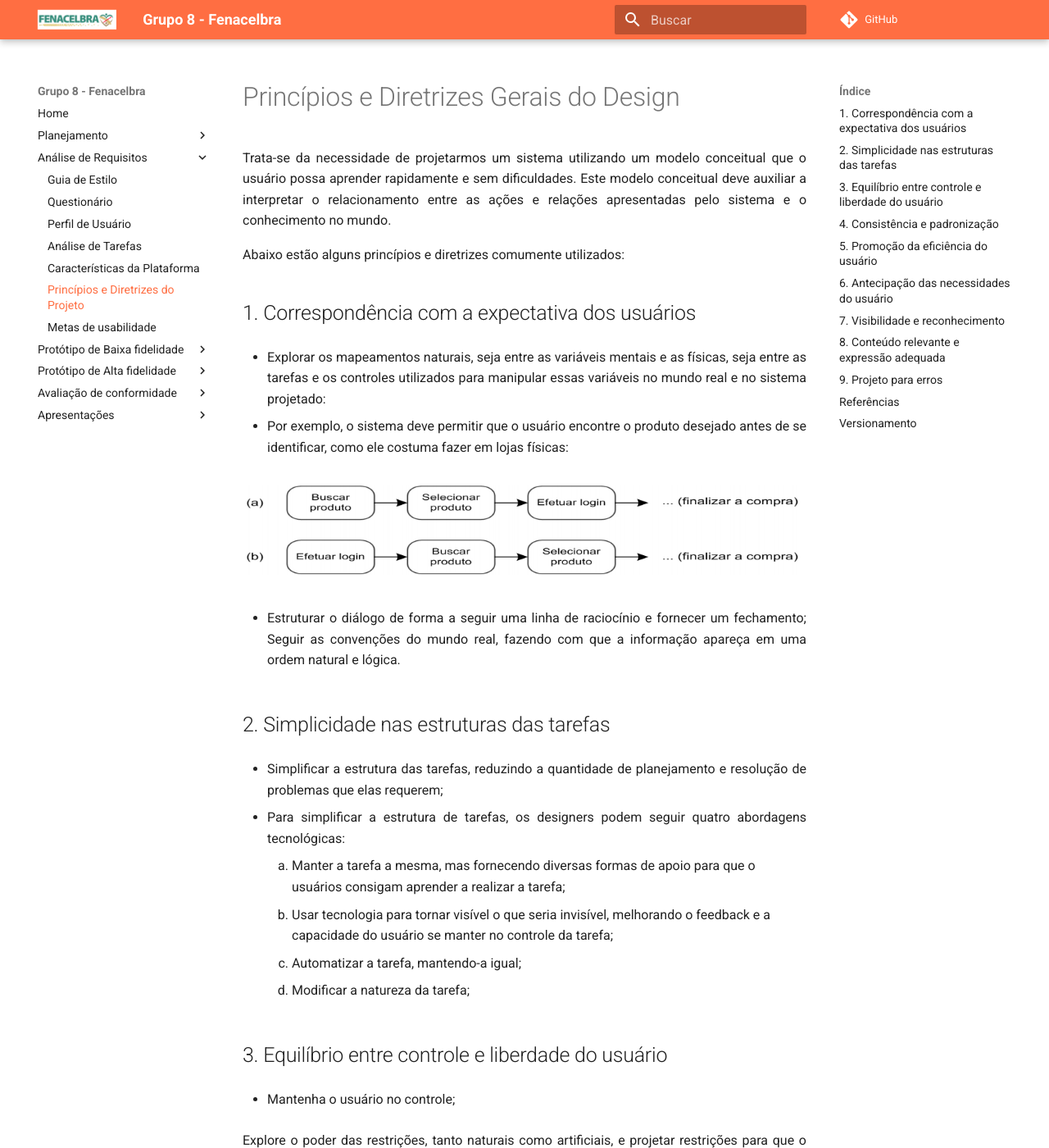
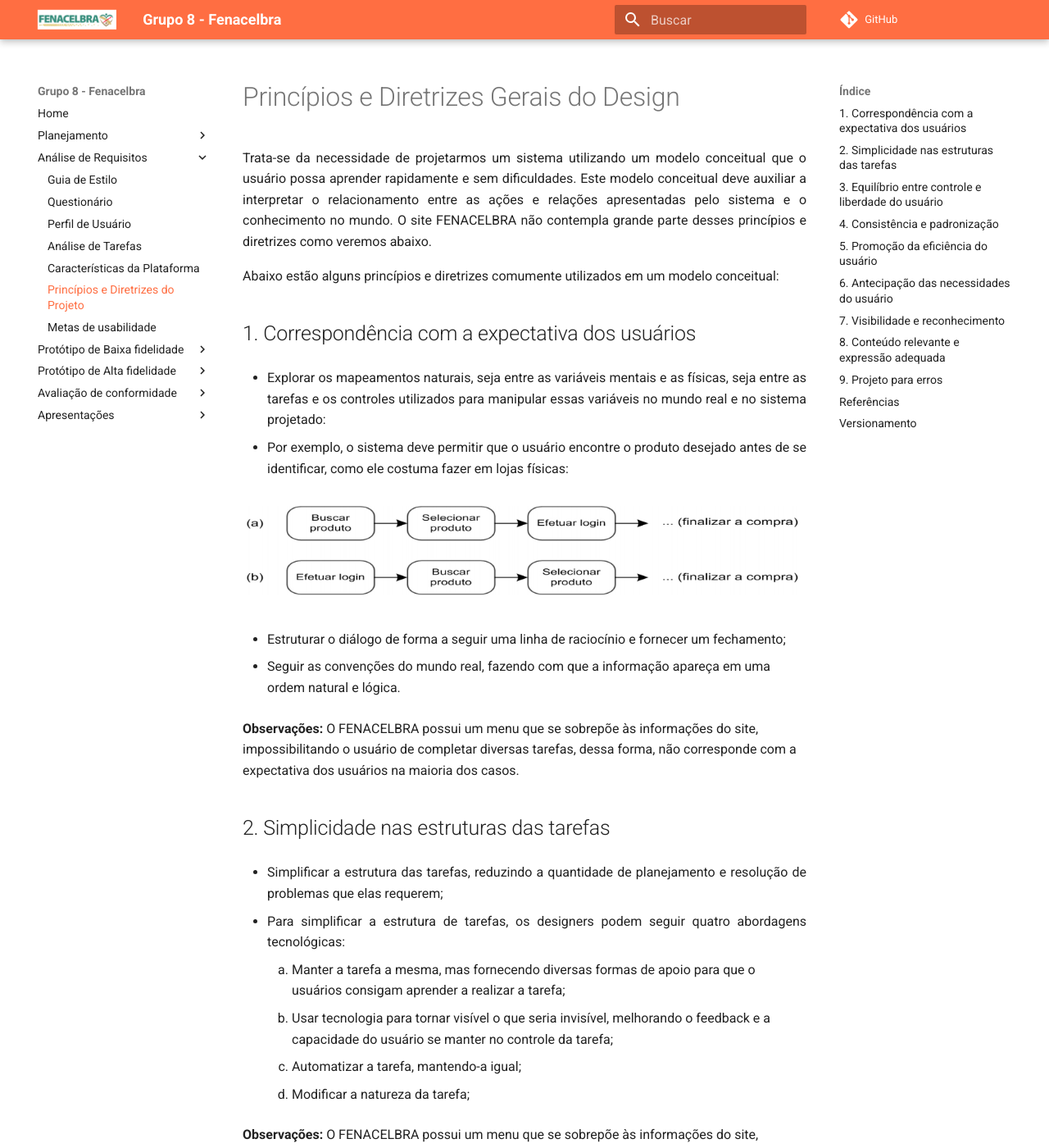
Before and after one commit to Interacao-Humano-Computador/2019.2-FENALCEBRA, an MkDocs documentation site: the page built from docs/analise/principios_diretrizes.md, in a window 1280 px wide and 1400 px high. Shown: the whole window at 82% size. Built offline with MkDocs 1.6.1 and Material for MkDocs 9.7.7, drawn with Linux system fonts in a browser that asks for light colours; comment, search, counter and statistics services are not loaded; some of the changed text lies outside the part shown.

Commit message:
Melhorias no doc de Principios e Diretrizes

```diff
--- a/docs/analise/principios_diretrizes.md
+++ b/docs/analise/principios_diretrizes.md
@@ -1,8 +1,8 @@
 # Princípios e Diretrizes Gerais do Design
 
-<p align="justify">Trata-se da necessidade de projetarmos um sistema utilizando um modelo conceitual que o usuário possa aprender rapidamente e sem dificuldades. Este modelo conceitual deve auxiliar a interpretar o relacionamento entre as ações e relações apresentadas pelo sistema e o conhecimento no mundo.</p>
+<p align="justify">Trata-se da necessidade de projetarmos um sistema utilizando um modelo conceitual que o usuário possa aprender rapidamente e sem dificuldades. Este modelo conceitual deve auxiliar a interpretar o relacionamento entre as ações e relações apresentadas pelo sistema e o conhecimento no mundo. O site FENACELBRA não contempla grande parte desses princípios e diretrizes como veremos abaixo.</p>
 
-<p align="justify">Abaixo estão alguns princípios e diretrizes comumente utilizados:</p>
+<p align="justify">Abaixo estão alguns princípios e diretrizes comumente utilizados em um modelo conceitual:</p>
 
 ## 1. Correspondência com a expectativa dos usuários
 
@@ -14,7 +14,9 @@
 
 
 - <p align="justify">Estruturar o diálogo de forma a seguir uma linha de raciocínio e fornecer um fechamento;
-Seguir as convenções do mundo real, fazendo com que a informação apareça em uma ordem natural e lógica.</p>
+- Seguir as convenções do mundo real, fazendo com que a informação apareça em uma ordem natural e lógica.</p>
+
+**Observações:** O FENACELBRA possui um menu que se sobrepõe às informações do site, impossibilitando o usuário de completar diversas tarefas, dessa forma, não corresponde com a expectativa dos usuários na maioria dos casos.
 
 ## 2. Simplicidade nas estruturas das tarefas
 
@@ -29,10 +31,12 @@
     3. Automatizar a tarefa, mantendo-a igual;
     4. Modificar a natureza da tarefa;
 
+**Observações:** O FENACELBRA possui um menu que se sobrepõe às informações do site, impossibilita que seja fácil realizar tarefas no site e também não oferece fluxos alternativos para a realização da mesma tarefa, dessa forma, observa-se que o site não possui estruturas simples de usar.
+
 ## 3. Equilíbrio entre controle e liberdade do usuário
 
 - <p align="justify">Mantenha o usuário no controle;
-<p align="justify">Explore o poder das restrições, tanto naturais como artificiais, e projetar restrições para que o usuário sinta como se houvesse apenas uma coisa possível a fazer a coisa “certa”;</p>
+- <p align="justify">Explore o poder das restrições, tanto naturais como artificiais, e projetar restrições para que o usuário sinta como se houvesse apenas uma coisa possível a fazer a coisa “certa”;</p>
 - <p align="justify">Usuários não devem ficar presos num caminho de interação único para realizar uma atividade;</p>
 - <p align="justify">Forneça aos usuários uma “saída” clara e rápida, mas deve ser mais fácil se manter “no caminho” do que sair dele inadvertidamente.</p>
 
@@ -49,6 +53,8 @@
 - <p align="justify">O sistema não deve forçar o usuário a escolher o tempo todo uma quantidade enorme de opções para prosseguir rumo ao objetivo;</p>
 - <p align="justify">Escolha bons valores padrão (defaults) para quando não for necessário incomodar o usuário.</p>
 
+**Observações:** O site apresenta graves problemas para a realização de tarefas simples como saber mais sobre a Doença Celíaca, prejudicando a experiência do usuário, não possibilitando caminhos alternativos para realizar uma tarefa, o usuário não tem liberdade e nem controle sobre o site.
+
 ## 4. Consistência e padronização
 
 - <p align="justify">Padronize as ações, os resultados das ações, o layout dos diálogos e as visualizações de informação:</p>
@@ -59,7 +65,7 @@
     1. <p align="justify">Por exemplo: utilizar rótulos Salvar e Gravar indiscriminadamente em um mesmo sistema pode confundir o usuário;</p>
 - <p align="justify">A mesma terminologia deve ser utilizada em perguntas, menus e sistemas de ajuda.</p>
 
-
+**Observações:** O site não segue um layout de informações padronizado, as informações ficam "quebradas".
 ## 5. Promoção da eficiência do usuário
 
 - <p align="justify">Mantenha o usuário ocupado, ou seja, os processamentos demorados não devem impedir o usuário de realizar outras atividades no sistema, deixando o processos rodando em background;</p>
@@ -67,6 +73,8 @@
 - <p align="justify">Forneça atalhos e aceleradores, como teclas de atalho e botões na barra de ferramenta.</p>
 
 ![Promovendo a eficiência do usuário.](../assets/img/eficienciaUsuario.png)
+
+**Observações:** O usuário perde bastante tempo no site apenas tentando clicar no menu e em itens, dessa forma, o uso do site não promove eficiência ao usuário.
 
 ## 6. Antecipação das necessidades do usuário
 
@@ -77,6 +85,7 @@
 
 <p align="justify">Considere cada alternativa. Ela é eficiente? É neutra? Ou induz a uma determinada opção?</p>
 
+**Observações:** O site contempla informações adicionais bastante úteis, sem que o usário precise ficar procurando nas páginas, no entanto, devido o layout do site ficar com o menu sobreposto impossibilita o acesso a essas informações.
 ## 7. Visibilidade e reconhecimento
 
 -  <p align="justify">designer deve tonar os objetos visíveis: abreviar os golfos de execução e avaliação;</p>
@@ -88,6 +97,7 @@
 
 ![Visibilidade.](../assets/img/visibilidade.png)
 
+ **Observações:** Grande parte dos objetos no site não são facilmente visíveis, o usuário não tem um feedback de todas as suas tarefas realizadas no site.
 
 ## 8. Conteúdo relevante e expressão adequada
 
@@ -95,6 +105,8 @@
 - <p align="justify">As mensagens de instrução e ajuda devem ser concisas e informativas sobre problemas que ocorrerem;</p>
 - <p align="justify">Os rótulos de menus e botões devem ser claros e livres de ambiguidade;</p>
 - Certifique-se de que o texto também seja legível.
+
+ **Observações:** Não há instruções informativas caso ocorram problemas na experiência do usuário, os botões não estão claros em todas as tarefas que é possível realizar.
 
 ## 9. Projeto para erros
 
@@ -109,6 +121,8 @@
 
 ![Projeo para erros.](../assets/img/projetoErros2.png)
 
+**Observações:** O site não conta com projeto para erros e também não ajuda os usuários a reconhecerem, diagnosticarem e recuperarem  erros, informando-lhe sobre o que ocorreu, as consequências disso e como reverter os resultados indesejados.
+
 ## Referências
 
 BARBOSA, SILVA. Planejamento da Avaliação de IHC, Capítulo 8. 2010. 26 slides. Material apresentado para a disciplina de Interacão Humano Computador no curso de Engenharia de Software da UnB, FGA.
```
Also changed, not shown: other parts of docs/analise/principios_diretrizes.md (+1 -0 lines).
